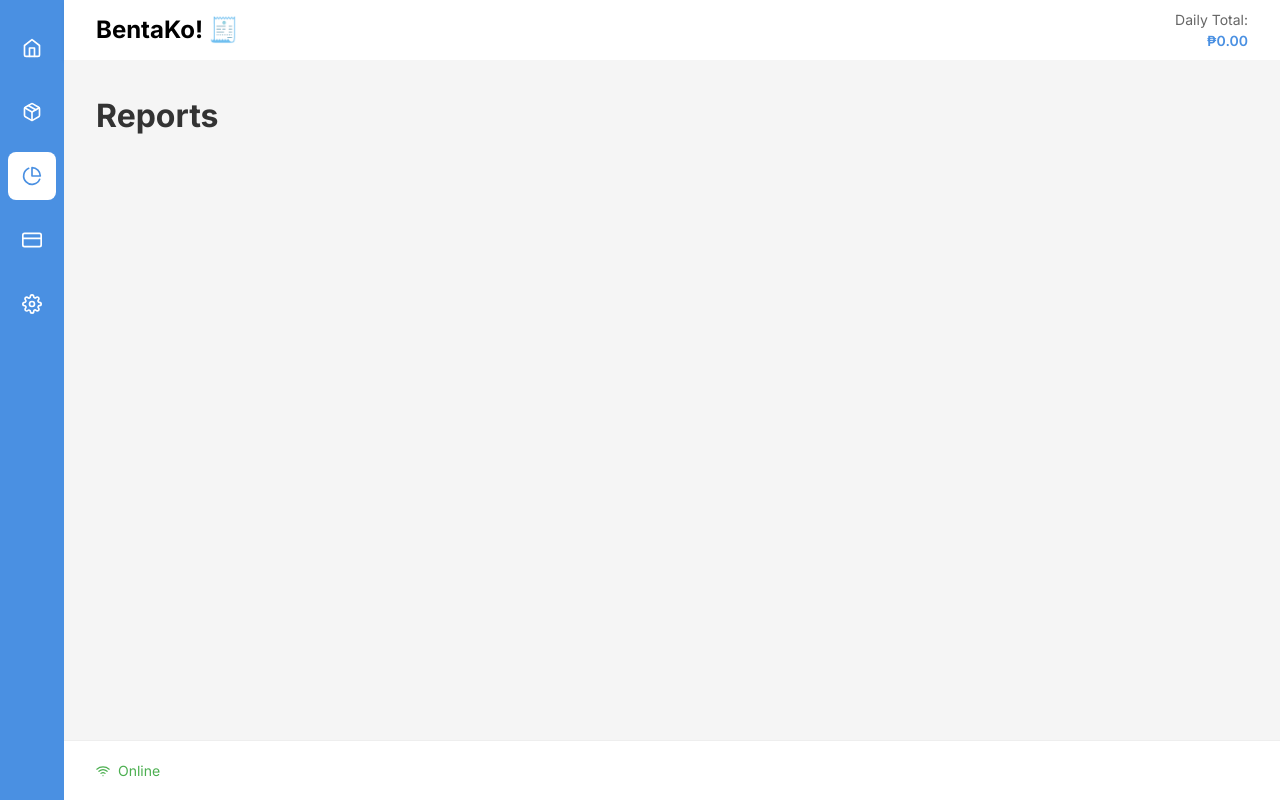
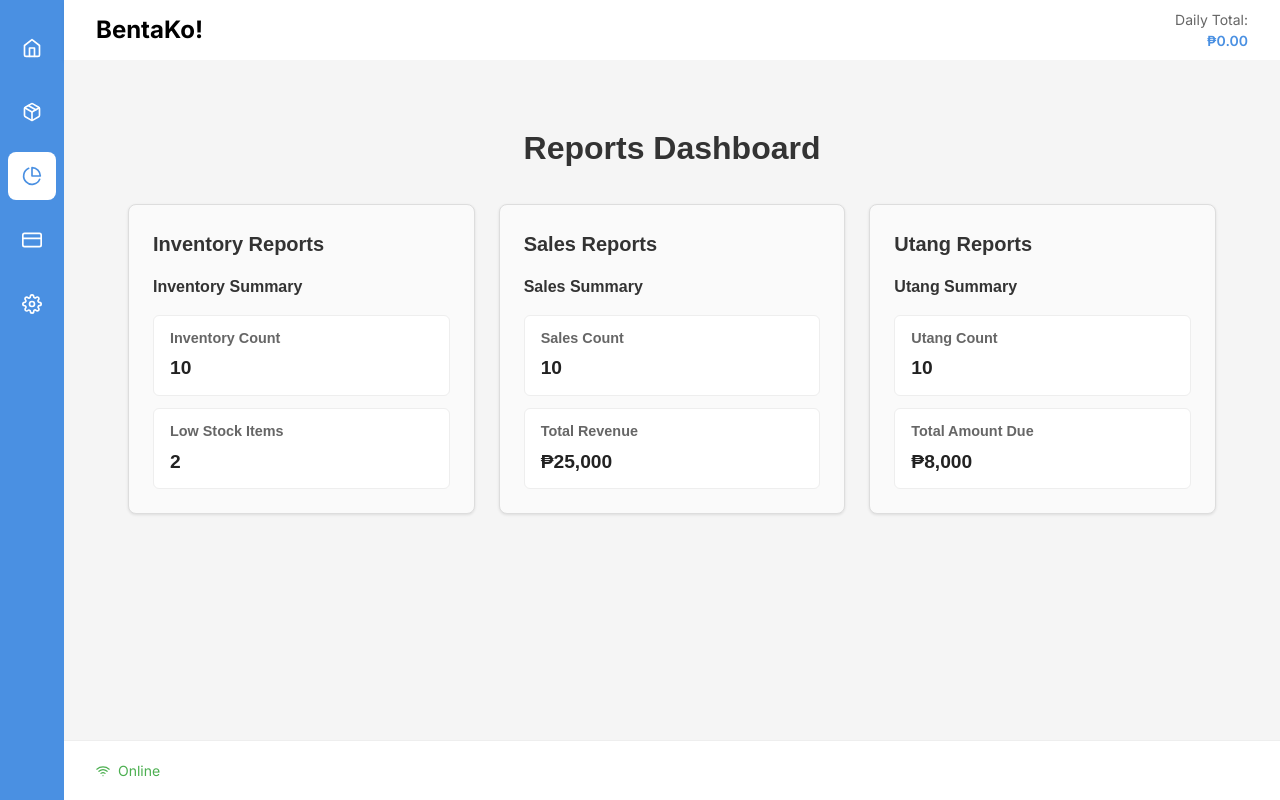
Before and after one commit to Ravsalt/BentaKo, a React (Vite) app: page /reports in a window 1280 px wide. Built offline with nearby package versions, Linux system fonts and the light colour scheme.

Commit message:
refactor: update branding and clean up files
- Updated app title and favicon to BentaKo!
- Removed unused Navbar component and consolidated layout
- Cleaned up CSS variables and styles
- Updated Reports page with new branding

```diff
--- a/index.html
+++ b/index.html
@@ -4,6 +4,7 @@
     <meta charset="UTF-8" />
     <link rel="icon" type="image/svg+xml" href="/vite.svg" />
     <meta name="viewport" content="width=device-width, initial-scale=1.0" />
+    <link rel="shortcut icon" href="images/BentaKo.png" type="image/x-icon">
     <title>BentaKo!</title>
   </head>
   <body>
--- a/package.json
+++ b/package.json
@@ -15,7 +15,9 @@
     "@tanstack/react-query-devtools": "^5.90.2",
     "@types/uuid": "^10.0.0",
     "chart.js": "^4.5.0",
+    "date-fns": "^4.1.0",
     "framer-motion": "^12.23.22",
+    "lucide-react": "^0.544.0",
     "react": "^19.1.1",
     "react-chartjs-2": "^5.3.0",
     "react-dom": "^19.1.1",
--- a/src/App.tsx
+++ b/src/App.tsx
@@ -152,7 +152,7 @@ const AppContent = () => {
       </Sidebar>
 
       <Navbar>
-        <Logo>BentaKo! 🧾</Logo>
+        <Logo>BentaKo!</Logo>
         <NavControls>
           <DailyTotal>
             <span>Daily Total:</span>
--- a/src/index.css
+++ b/src/index.css
@@ -7,6 +7,66 @@
   margin: 0;
   padding: 0;
 }
+
+:root {
+  /* Colors */
+  --color-primary: #007bff;
+  --color-primary-light: #4da3ff;
+  --color-primary-dark: #0056b3;
+  --color-secondary: #6c757d;
+  --color-success: #28a745;
+  --color-danger: #dc3545;
+  --color-warning: #ffc107;
+  --color-info: #17a2b8;
+  --color-light: #f8f9fa;
+  --color-dark: #343a40;
+  --color-white: #ffffff;
+  --color-text: #212529;
+  --color-text-light: #6c757d;
+  --color-border: #dee2e6;
+  --color-background: #f8f9fa;
+  --color-card-bg: #ffffff;
+  --color-card-hover: #f8f9fa;
+
+  /* Spacing */
+  --spacing-xs: 0.25rem;   /* 4px */
+  --spacing-sm: 0.5rem;    /* 8px */
+  --spacing-md: 1rem;      /* 16px */
+  --spacing-lg: 1.5rem;    /* 24px */
+  --spacing-xl: 2rem;      /* 32px */
+
+  /* Border Radius */
+  --border-radius-sm: 0.25rem;  /* 4px */
+  --border-radius-md: 0.375rem; /* 6px */
+  --border-radius-lg: 0.5rem;   /* 8px */
+  --border-radius-xl: 1rem;     /* 16px */
+  --border-radius-full: 9999px;
+
+  /* Shadows */
+  --shadow-sm: 0 1px 2px 0 rgba(0, 0, 0, 0.05);
+  --shadow: 0 1px 3px 0 rgba(0, 0, 0, 0.1), 0 1px 2px 0 rgba(0, 0, 0, 0.06);
+  --shadow-md: 0 4px 6px -1px rgba(0, 0, 0, 0.1), 0 2px 4px -1px rgba(0, 0, 0, 0.06);
+  --shadow-lg: 0 10px 15px -3px rgba(0, 0, 0, 0.1), 0 4px 6px -2px rgba(0, 0, 0, 0.05);
+  --shadow-xl: 0 20px 25px -5px rgba(0, 0, 0, 0.1), 0 10px 10px -5px rgba(0, 0, 0, 0.04);
+
+  /* Transitions */
+  --transition-fast: 150ms ease-in-out;
+  --transition-normal: 250ms ease-in-out;
+  --transition-slow: 350ms ease-in-out;
+
+  /* Z-index */
+  --z-dropdown: 1000;
+  --z-sticky: 1020;
+  --z-fixed: 1030;
+  --z-modal-backdrop: 1040;
+  --z-modal: 1050;
+  --z-popover: 1060;
+  --z-tooltip: 1070;
+}
+
+
+
+
 
 /* Base Styles */
 html {
--- a/src/pages/Reports.tsx
+++ b/src/pages/Reports.tsx
@@ -1,11 +1,112 @@
+import React from "react";
 
-
-
+// Mock data for demonstration
+const reportsData = [
+  {
+    category: "Inventory",
+    summary: [
+      { label: "Inventory Count", value: 10 },
+      { label: "Low Stock Items", value: 2 },
+    ],
+  },
+  {
+    category: "Sales",
+    summary: [
+      { label: "Sales Count", value: 10 },
+      { label: "Total Revenue", value: "₱25,000" },
+    ],
+  },
+  {
+    category: "Utang",
+    summary: [
+      { label: "Utang Count", value: 10 },
+      { label: "Total Amount Due", value: "₱8,000" },
+    ],
+  },
+];
 
 export default function Reports() {
-    return (
-        <div>
-            <h1>Reports</h1>
-        </div>
-    )
+  return (
+    <div style={pageContainer}>
+      <h1 style={pageTitle}>Reports Dashboard</h1>
+      <div style={reportsGrid}>
+        {reportsData.map((report) => (
+          <div key={report.category} style={card}>
+            <h2 style={sectionTitle}>{report.category} Reports</h2>
+            <div>
+              <h3 style={summaryTitle}>{report.category} Summary</h3>
+              <div style={summaryGrid}>
+                {report.summary.map((item) => (
+                  <div key={item.label} style={summaryCard}>
+                    <h4 style={summaryLabel}>{item.label}</h4>
+                    <p style={summaryValue}>{item.value}</p>
+                  </div>
+                ))}
+              </div>
+            </div>
+          </div>
+        ))}
+      </div>
+    </div>
+  );
 }
+
+// --- Styles ---
+const pageContainer = {
+  padding: "2rem",
+  fontFamily: "sans-serif",
+};
+
+const pageTitle = {
+  marginBottom: "2rem",
+  textAlign: "center",
+};
+
+const reportsGrid = {
+  display: "grid",
+  gridTemplateColumns: "repeat(auto-fit, minmax(300px, 1fr))",
+  gap: "1.5rem",
+};
+
+const card = {
+  border: "1px solid #ddd",
+  borderRadius: "8px",
+  padding: "1.5rem",
+  backgroundColor: "#fafafa",
+  boxShadow: "0 1px 3px rgba(0,0,0,0.1)",
+};
+
+const sectionTitle = {
+  fontSize: "1.25rem",
+  marginBottom: "1rem",
+};
+
+const summaryTitle = {
+  fontSize: "1rem",
+  marginBottom: "1rem",
+  color: "#333",
+};
+
+const summaryGrid = {
+  display: "grid",
+  gap: "0.75rem",
+};
+
+const summaryCard = {
+  backgroundColor: "#fff",
+  padding: "0.75rem 1rem",
+  borderRadius: "6px",
+  border: "1px solid #eee",
+};
+
+const summaryLabel = {
+  fontSize: "0.9rem",
+  color: "#666",
+  marginBottom: "0.3rem",
+};
+
+const summaryValue = {
+  fontSize: "1.2rem",
+  fontWeight: "bold",
+  color: "#222",
+};
```
Also changed, not shown: src/components/layout/Navbar.tsx (deleted, +0 -81 lines), public/images/BentaKo.png (added), src/App.css (deleted), 1 other file (tests, documents, lock files or other folders).
